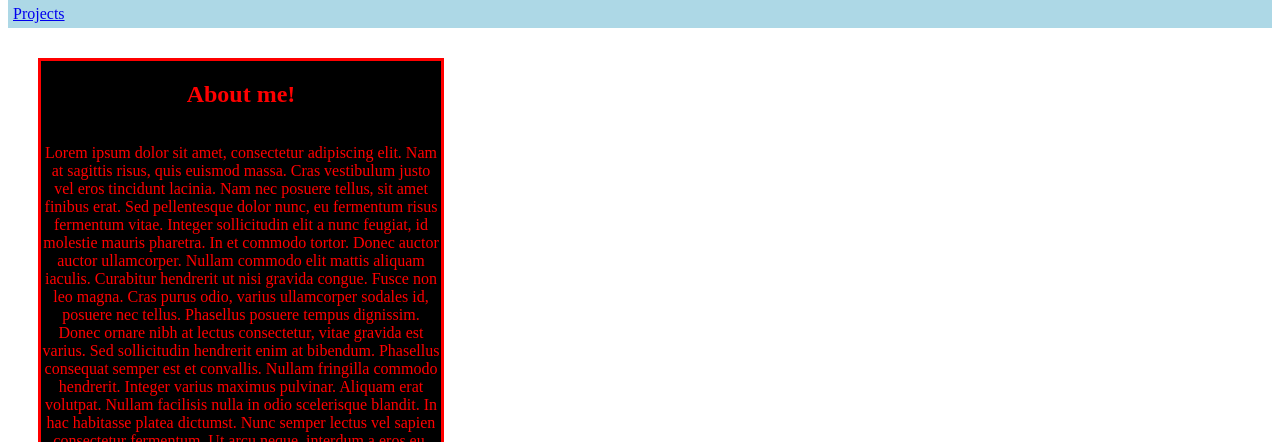
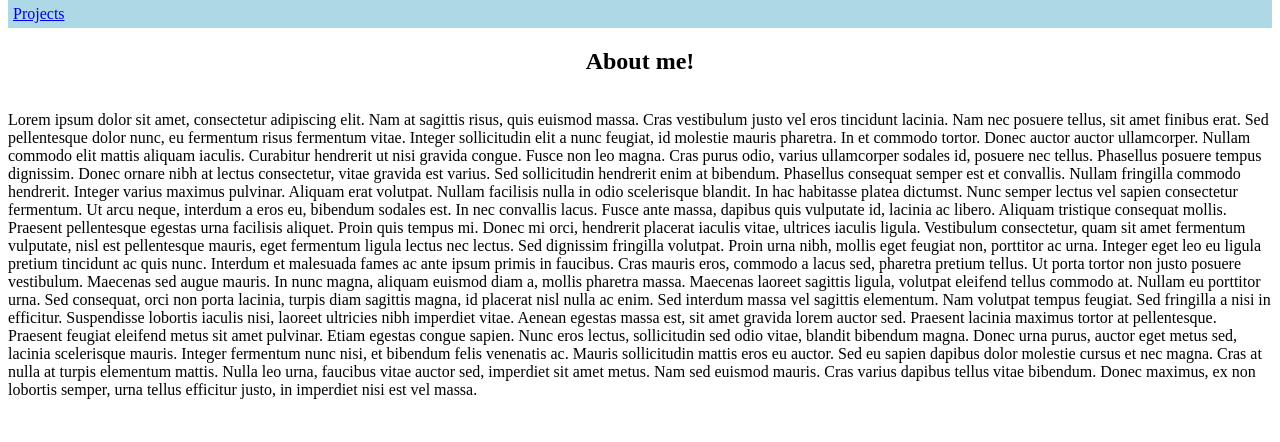
Before and after one commit to GameW1zard/Module-2-challange, a plain HTML site: page index.html in a window 1280 px wide. Shown: the part 75-517 px from the top of the page. Drawn offline with Linux system fonts and the light colour scheme.

Commit message:
removed sidebar

```diff
--- a/assets/css/style.css
+++ b/assets/css/style.css
@@ -7,23 +7,11 @@
     background-color: lightblue;
     padding: 5px;
 
+}
 
-}
-#sidecontainer {
-display: flex;
-justify-content: left;
+#about {
 
 
-}
-.sidebar {
- display: flex;
- flex-direction: column;
- text-align: center;
- color: red;
- background-color: black;
- border-style: solid;
-
- margin: 30px;
 
 }
 
@@ -130,7 +118,7 @@ footer img {
         justify-self: center;
          }
 
-         #mainproject {
+        #mainproject {
             display: flex;
             flex: 0 0 400px;
             flex-direction: ;
--- a/index.html
+++ b/index.html
@@ -12,8 +12,7 @@
         <header><h1>Rivens portfolio</h1></header>
         <a href="#projects">Projects</a>
     </nav>
-    <div id="sidecontainer">
-    <aside class="sidebar">
+    <section id="about">
        <h2>About me!</h2>
 
         <p>
@@ -30,8 +29,7 @@ Praesent feugiat eleifend metus sit amet pulvinar. Etiam egestas congue sapien.
         </p>
 
 
-    </aside>
-    </div>
+    </section>
     <section id="projects">
         <div id="mainproject">
             <a href="https://youtu.be/L7qQ9NSZG_c"><img src="./assets/images/youtube.png"></a>
```
